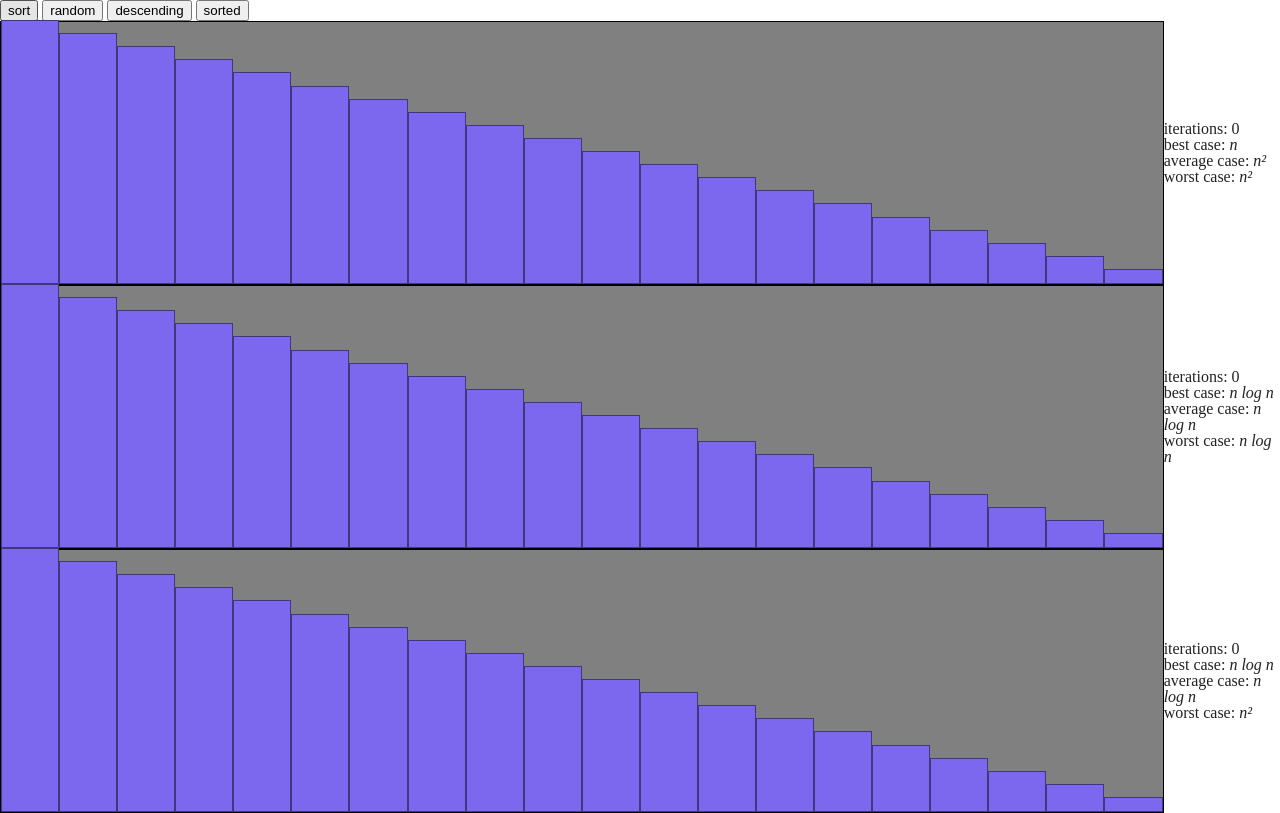
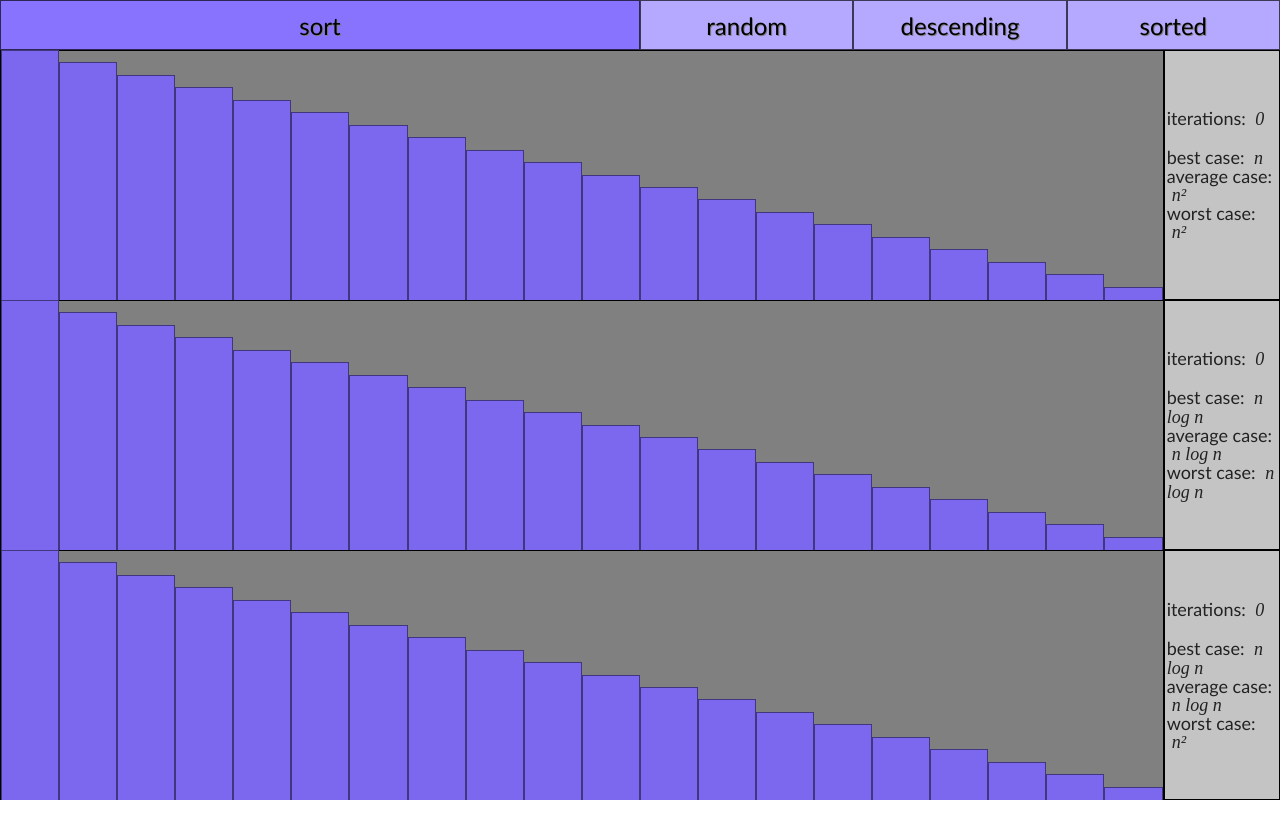
Before and after one commit to SaberLS/sorting_visualization, a website built with webpack: page index.html in a window 1280 px wide. Built offline with nearby package versions, Linux system fonts and the light colour scheme.

Commit message:
style buttons add animations

```diff
--- a/css/table.css
+++ b/css/table.css
@@ -1,8 +1,11 @@
 .table-element {
     width: 100%;
-    border: 1px solid rgba(0, 0, 0, 0.471);
+    border-color: rgba(0, 0, 0, 0.471);
+    border-style: solid;
+    border-width: 1px 1px 0px 1px;
     text-align: center;
-    background-color: mediumslateblue;
+    background-color: #7b68ee;
+    transition: all 0.3s;
 }
 
 .table {
@@ -10,19 +13,20 @@
     flex-direction: row;
     justify-content: stretch;
     align-items: flex-end;
-    background-color: grey;
-    border: 1px solid black;
-    gap: auto;
+    background-color: #808080;
+    border-color: hsl(0, 0%, 0%);
+    border-style: solid;
+    border-width: 1px 1px 0px 1px;
 }
 
 .selected {
-    background-color: chocolate !important;
+    background-color: #d2691e !important;
 }
 
 .sort-container {
     display: grid;
     grid-template-columns: 10fr 1fr;
-    height: 33vh;
+    height: 100%;
 }
 
 .stats {
@@ -30,4 +34,53 @@
   flex-direction: column;
   align-content: center;
   justify-content: center;
+  background-color: #c4c4c4;
+  border: 1px solid black;
 }
+
+.buttons {
+  display: grid;
+  grid-template-columns: 1fr 1fr;
+}
+
+.order {
+  display: grid;
+  grid-template-columns: 1fr 1fr 1fr;
+}
+
+.case {
+  margin-top: 20px;
+}
+
+button {
+  height: 100%;
+  width: 100%;
+  border-radius: 0%;
+  border: 1px solid rgba(0, 0, 0, 0.664);
+  background-color: #b5a8ff;
+  font-size: x-large;
+  text-shadow: 1px 1px #808080;
+  font-family:'Gill Sans', 'Gill Sans MT', Calibri, 'Trebuchet MS', sans-serif;
+  transition: background-color 0.3s;
+}
+
+button:hover{
+  background-color: #8873ff;
+}
+
+body{
+  height: 100vh;
+  display: grid;
+  grid-template-rows: 1fr 5fr 5fr 5fr;
+}
+
+p {
+  font-family:'Gill Sans', 'Gill Sans MT', Calibri, 'Trebuchet MS', sans-serif;
+  font-size: large;
+  margin-left: 2px;
+}
+
+i{
+  font-family: 'Times New Roman', Times, serif;
+  margin-left: 5px;
+}
--- a/index.html
+++ b/index.html
@@ -23,15 +23,19 @@
   </head>
 
   <body>
-    <button id="sort-btn">sort</button>
-    <button id="random-btn">random</button>
-    <button id="descending-btn">descending</button>
-    <button id="sorted-btn">sorted</button>
+    <div class="buttons">
+      <div class="start-stop"><button id="sort-btn">sort</button></div>
+      <div class="order">
+        <button id="random-btn">random</button>
+        <button id="descending-btn">descending</button>
+        <button id="sorted-btn">sorted</button>
+      </div>
+    </div>
 
     <div id="bubble" class="sort-container">
       <div class="table"></div>
       <div class="stats">
-        <p>iterations: <span class="iterations">0</span></p>
+        <p>iterations: <i class="iterations">0</i></p>
         <div class="case">
           <p>best case: <i>n</i></p>
           <p>average case: <i>n²</i></p>
@@ -42,7 +46,7 @@
     <div id="merge" class="sort-container">
       <div class="table"></div>
       <div class="stats">
-        <p>iterations: <span class="iterations">0</span></p>
+        <p>iterations: <i class="iterations">0</i></p>
         <div class="case">
           <p>best case: <i>n log n</i></p>
           <p>average case: <i>n log n</i></p>
@@ -53,7 +57,7 @@
     <div id="quick" class="sort-container">
       <div class="table"></div>
       <div class="stats">
-        <p>iterations: <span class="iterations">0</span></p>
+        <p>iterations: <i class="iterations">0</i></p>
         <div class="case">
           <p>best case: <i>n log n</i></p>
           <p>average case: <i>n log n</i></p>
```
